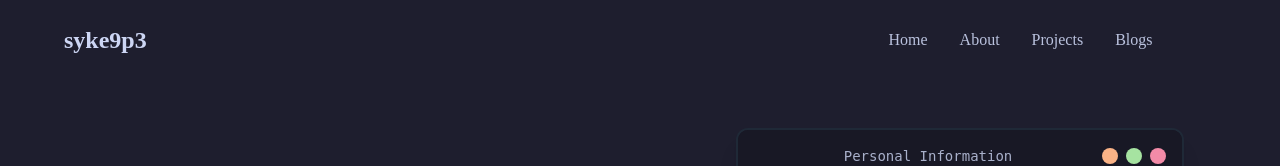
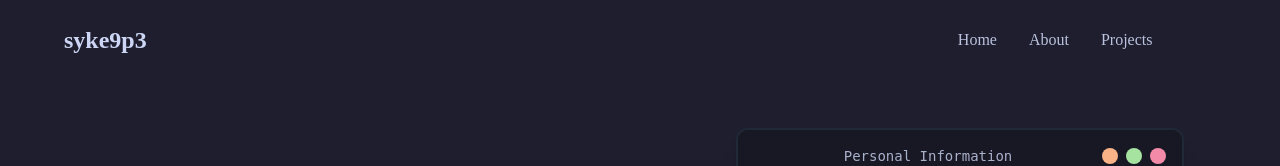
Before and after one commit to syke9p3/syke-portfolio-v2, a React (Vite) app: page / in a window 1280 px wide. Shown: the top 166 px of the page. Built offline with nearby package versions, Linux system fonts and the light colour scheme; the HTML template or start-up script is replaced by a standard one.

Commit message:
remove blog page

```diff
--- a/src/data/navItems.tsx
+++ b/src/data/navItems.tsx
@@ -23,11 +23,11 @@ const navItems: NavItem[] = [
       link: "/projects",
       icon: <BsGithub/>
     },
-    {
-      name: "Blogs",
-      link: "/blogs",
-      icon: <BsGithub/>
-    },
+    // {
+    //   name: "Blogs",
+    //   link: "/blogs",
+    //   icon: <BsGithub/>
+    // },
 
   ];
 
```
